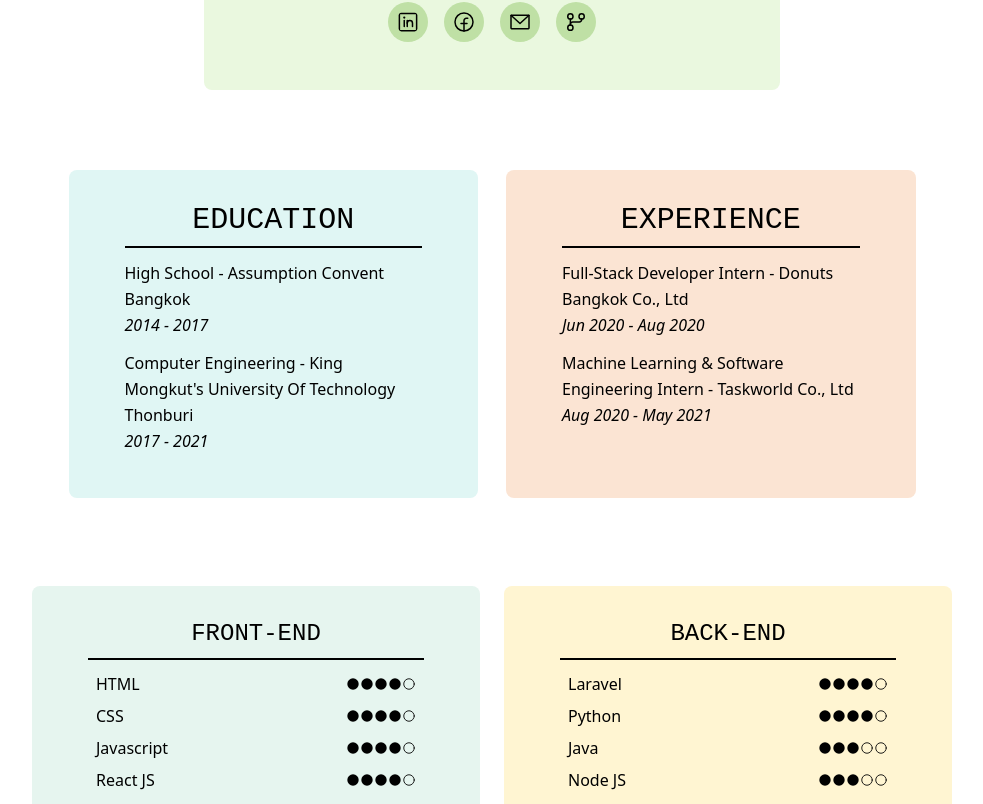
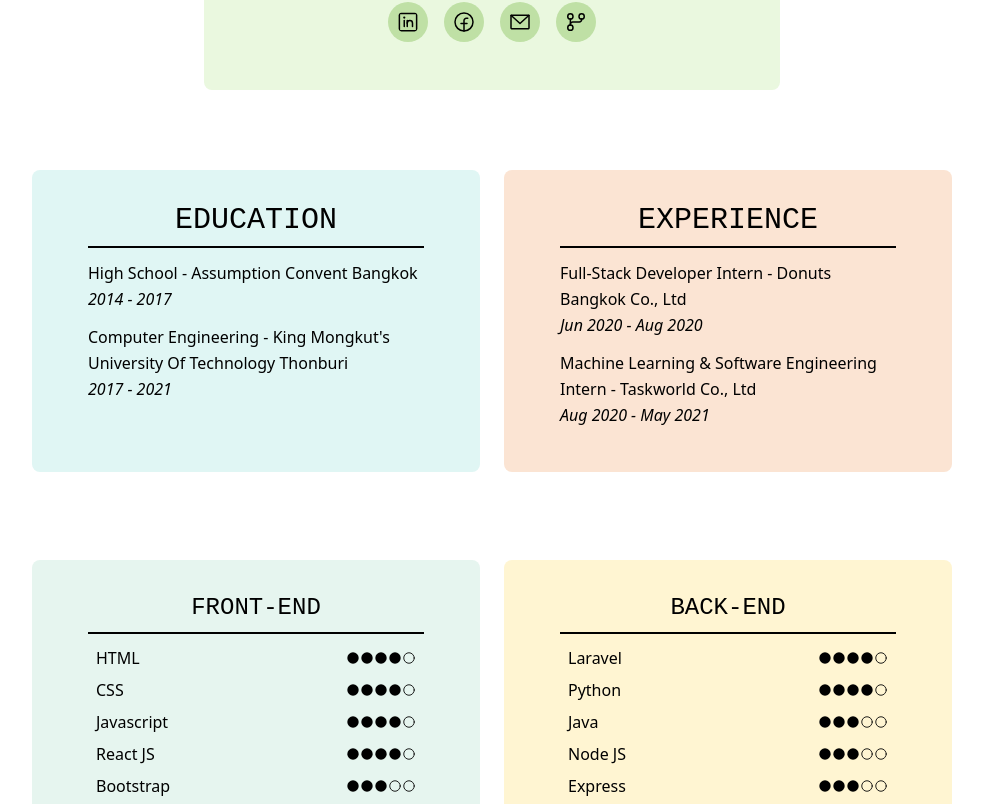
Before and after one commit to ppkgtmm/r, a React (Create React App) app: page / in a window 1280 px wide. Shown: the part 516-1320 px from the top of the page, without its empty margins (148-1131 px from the left). Built offline with nearby package versions, Linux system fonts and the light colour scheme.

Commit message:
refactor

```diff
--- a/src/App.js
+++ b/src/App.js
@@ -1,41 +1,21 @@
 import "./index.css";
-import { MainCard, BackgroundCard, Skills } from "./components";
+import { MainCard, BackgroundSection, SkillSection } from "./components";
 import {
   urls,
   fullName,
-  description,
-  education,
-  experience,
+  description
 } from "./constants/constant.ts";
-import { skillsData } from "./constants/constant";
 
 function App() {
   return (
-    <div className="mb-10">
+    <div className="mb-4">
       <MainCard
         contactUrls={urls}
         fullName={fullName}
         description={description}
       />
-      <div className="block md:mx-10 lg:mx-20 mt-4 md:mt-10 md:grid grid-flow-col grid-cols-2 grid-rows-1 md:gap-x-3 lg:gap-x-7 items-stretch">
-        <BackgroundCard
-          bg={"bg-blue"}
-          justify={"md:justify-self-end"}
-          heading={"education"}
-          info={education}
-        />
-        <BackgroundCard
-          bg={"bg-orange"}
-          justify={"md:justify-self-start"}
-          heading={"experience"}
-          info={experience}
-        />
-      </div>
-      <div className="block md:mx-4 lg:mx-6 mt-4 md:mt-10 md:flex justify-center flex-wrap items-stretch">
-        {(skillsData || []).map((skillData, index) => (
-          <Skills key={index} info={skillData} />
-        ))}
-      </div>
+      <BackgroundSection />
+      <SkillSection />
     </div>
   );
 }
--- a/src/components/background/BackgroundCard.js
+++ b/src/components/background/BackgroundCard.js
@@ -5,23 +5,22 @@ import BackgroundItem from "./BackgroundItem";
 
 export default function BackgroundCard(props) {
   const BackgroundClassName =
-    "capitalize sm:w-9/12 md:w-full lg:max-w-md xl:w-9/12 max-w-lg font-light rounded-lg mx-auto md:mx-0 mt-4 md:mt-10 md:mb-0 p-8 px-14 main";
+    "capitalize sm:w-9/12 md:w-full lg:max-w-md xl:w-9/12 max-w-lg font-light rounded-lg mx-auto md:mx-3 lg-mx-7 mt-4 md:mt-10 md:mb-0 p-8 px-14 main";
   return (
     <div
       className={concat([
         BackgroundClassName,
-        get(props, "bg", ""),
-        get(props, "justify", ""),
+        get(props, "info.meta.bg", ""),
       ])}
     >
       <div className="mx-auto">
         <h1 className="text-2xl xl:text-3xl overflow-ellipsis overflow-hidden uppercase text-black text-center">
-          {get(props, "heading", "")}
+          {get(props, "info.meta.heading", "")}
         </h1>
         <hr className="border-t-2 my-2" />
       </div>
       <ul className="background list-inside">
-        {get(props, "info", []).map((item, index) => (
+        {get(props, "info.data", []).map((item, index) => (
           <BackgroundItem key={index} item={item} />
         ))}
       </ul>
--- /dev/null
+++ b/src/components/background/BackgroundSection.js
@@ -0,0 +1,12 @@
+import React from "react";
+import BackgroundCard from "./BackgroundCard";
+import { FlexBox } from "../utils";
+import { education, experience } from "../../constants/constant";
+export default function BackgroundSection(props) {
+  return (
+    <FlexBox>
+      <BackgroundCard info={education} />
+      <BackgroundCard info={experience} />
+    </FlexBox>
+  );
+}
--- a/src/components/background/index.js
+++ /dev/null
@@ -1,3 +0,0 @@
-import BackgroundCard from "./BackgroundCard";
-
-export default BackgroundCard;
--- a/src/components/index.js
+++ b/src/components/index.js
@@ -1,6 +1,7 @@
-import BackgroundCard from "./background";
-import Skills from "./skills/Skills";
+import BackgroundSection from "./background/BackgroundSection";
+import SkillSection from "./skills/SkillSection";
 import Contact from "./Contact";
 import MainCard from "./MainCard";
+import FlexBox from './utils/FlexBox'
 
-export { BackgroundCard, Contact, MainCard, Skills };
+export { BackgroundSection, Contact, MainCard, SkillSection, FlexBox };
--- /dev/null
+++ b/src/components/skills/SkillSection.js
@@ -0,0 +1,14 @@
+import React from "react";
+import { FlexBox } from '../utils'
+import { skillsData } from '../../constants/constant'
+import Skills from './Skills'
+
+export default function SkillSection(params) {
+    return (
+        <FlexBox wrap="flex-wrap">
+      {(skillsData || []).map((skillData, index) => (
+          <Skills key={index} info={skillData} />
+        ))}
+        </FlexBox>
+    )
+}
--- a/src/components/skills/Skills.js
+++ b/src/components/skills/Skills.js
@@ -6,12 +6,12 @@ import Score from "./Score";
 export default function Skills(props) {
   const skillClassName =
     "capitalize sm:w-9/12 md:max-w-md lg:max-w-md xl:w-9/12 max-w-lg font-light rounded-lg mx-auto md:mx-3 lg-mx-7 mt-5 md:mt-12 md:mb-0 p-8 px-14 main";
-  const backgroundColor = get(props, "info.bg", "bg-white");
+  const backgroundColor = get(props, "info.meta.bg", "bg-white");
   return !props.info ? null : (
     <div className={concat([skillClassName, backgroundColor])}>
       <h2 className="uppercase text-xl xl:text-2xl overflow-ellipsis overflow-hidden text-black-700 text-center">
         {" "}
-        {get(props, "info.heading", "")}
+        {get(props, "info.meta.heading", "")}
       </h2>
       <hr className="border-t-2 my-2" />
       <ul className="flex flex-col justify-evenly">
--- /dev/null
+++ b/src/components/utils/FlexBox.js
@@ -0,0 +1,12 @@
+import { get } from "lodash";
+import React from "react";
+import { concat } from "../../utils/string";
+
+export default function FlexBox(props) {
+    const className = concat(["block md:mx-4 lg:mx-6 mt-4 md:mt-10 md:flex justify-center items-stretch",get(props,'wrap', '')])
+    return (
+        <div className={className}>
+            {get(props,'children', null)}
+        </div>
+    )
+}
--- /dev/null
+++ b/src/components/utils/index.js
@@ -0,0 +1,2 @@
+import FlexBox from './FlexBox'
+export { FlexBox };
--- a/src/constants/constant.ts
+++ b/src/constants/constant.ts
@@ -1,14 +1,23 @@
-interface constantObject {
+interface metaData {
+  heading: string;
+  bg?: string;
+}
+
+interface objectType {
   [key: string]: string;
 }
 
-interface skills {
-  heading: string;
-  bg: string;
+interface background {
+  meta?: metaData;
+  data: objectType[];
+}
+
+interface skill {
+  meta: metaData;
   skills: [string, number][];
 }
 
-export const urls: constantObject = {
+export const urls: objectType = {
   linkedin: "https://www.linkedin.com/in/pinky-gautam-3a7234204/",
   fb: "https://www.facebook.com/pinky.gautam.92775/",
   email: "pinky.gtmm@gmail.com",
@@ -20,7 +29,12 @@ export const fullName: string = "Pinky Gautam";
 export const description: string =
   " An enthusiastic engineering student with ability to learn fast and willingness to acquire new technological skills";
 
-export const education: constantObject[] = [
+export const education: background = {
+  meta: {
+    heading: "education",
+    bg: "bg-blue",
+  },
+  data: [
     {
       title: "High School",
       place: "Assumption Convent Bangkok",
@@ -33,9 +47,15 @@ export const education: constantObject[] = [
       start: "2017",
       end: "2021",
     },
-];
+  ],
+};
 
-export const experience: constantObject[] = [
+export const experience: background = {
+  meta: {
+    heading: "experience",
+    bg: "bg-orange",
+  },
+  data: [
     {
       title: "full-stack developer intern",
       place: "donuts bangkok co., ltd",
@@ -48,12 +68,16 @@ export const experience: constantObject[] = [
       start: "aug 2020",
       end: "may 2021",
     },
-];
+  ],
+};
 
-export const skillsData: skills[] = [
+export const skillsData: skill[] = [
+  {
+    meta:
     {
       heading: "front-end",
-    bg: "bg-mgreen",
+      bg: "bg-mgreen"
+    },
     skills: [
       ["HTML", 4],
       ["CSS", 4],
@@ -64,8 +88,11 @@ export const skillsData: skills[] = [
     ],
   },
   {
+    meta:
+    {
       heading: "back-end",
       bg: "bg-yellow",
+    },
     skills: [
       ["Java", 3],
       ["Node JS", 3],
@@ -79,8 +106,11 @@ export const skillsData: skills[] = [
     ],
   },
   {
+    meta:
+    {
       heading: "data",
       bg: "bg-bgrey",
+    },
     skills: [
       ["MongoDB", 3],
       ["MySQL", 4],
```
Lines whose indentation alone changed are shown as unchanged.
